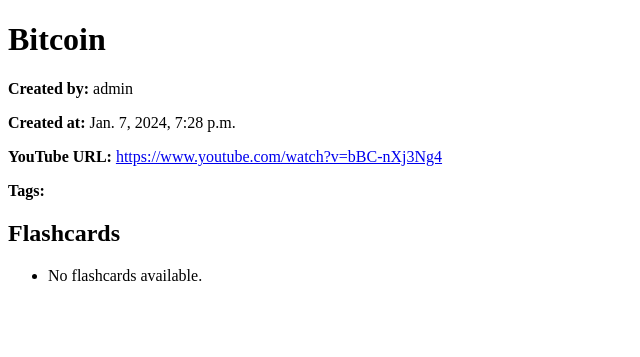
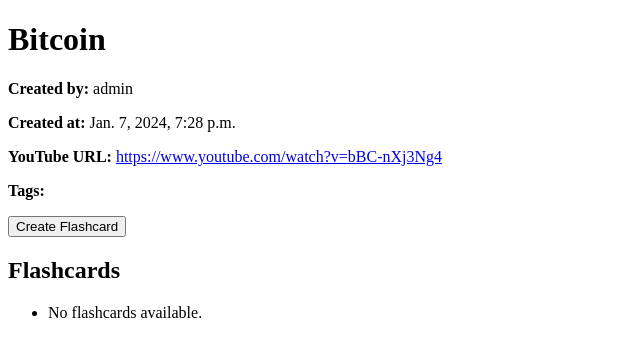
Before and after one commit to AndresMoreta20/django_vue, a Django app: page /lecturespaces/lecturespace/2/ in a window 1280 px wide. Shown: the top 357 px of the page, without its empty margins (0-640 px from the left). Run offline with Django 5.2, Linux system fonts and the light colour scheme; data comes from the database, SQL or seed files in the repository; both versions use the stored data as it was after the commit.

Commit message:
GPT completed

```diff
--- a/mvcproject/lecturespaces/templates/lecturespaces/lecturespace_detail.html
+++ b/mvcproject/lecturespaces/templates/lecturespaces/lecturespace_detail.html
@@ -16,7 +16,10 @@
             {% if not forloop.last %}, {% endif %}
         {% endfor %}
     </p>
-
+    <form action="{% url 'create_flashcard' lecturespace.id %}" method="post">
+        {% csrf_token %}
+        <button type="submit">Create Flashcard</button>
+    </form>
     <h2>Flashcards</h2>
     <ul>
         {% for flashcard in lecturespace.flashcards.all %}
--- a/mvcproject/lecturespaces/urls.py
+++ b/mvcproject/lecturespaces/urls.py
@@ -1,6 +1,7 @@
 from django.urls import path
 from . import views
 from django.contrib.auth import views as auth_views
+from .views import create_and_save_flashcard, create_flashcard
 
 urlpatterns = [
     path('', views.home, name='home'),
@@ -8,6 +9,7 @@ urlpatterns = [
     path('create/', views.create_lecturespace, name='create_lecturespace'),
     path('explore/', views.explore_lecturespaces, name='explore_lecturespaces'),
     path('lecturespace/<int:lecturespace_id>/', views.lecturespace_detail, name='lecturespace_detail'),
+    path('lecturespace/<int:lecturespace_id>/create_flashcard/', create_and_save_flashcard, name='create_flashcard'),
    # path('login/', auth_views.LoginView.as_view(template_name='login.html'), name='login'),
     #path('logout/', auth_views.LogoutView.as_view(next_page='login'), name='logout'),
 
--- a/mvcproject/lecturespaces/views.py
+++ b/mvcproject/lecturespaces/views.py
@@ -1,5 +1,7 @@
+import os
+from django.http import HttpResponseRedirect
 from django.shortcuts import render
-from .models import UserSavedLecturespace, UserSavedFlashcard, Lecturespace
+from .models import Flashcard, Tag, UserSavedLecturespace, UserSavedFlashcard, Lecturespace
 from .forms import LecturespaceForm
 from django.shortcuts import render, get_object_or_404
 from django.shortcuts import redirect
@@ -27,6 +29,90 @@ def user_dashboard(request):
     })
 
 
+@login_required
+def create_lecturespace(request):
+    if request.method == 'POST':
+        form = LecturespaceForm(request.POST)
+        if form.is_valid():
+            lecturespace = form.save(commit=False)
+            lecturespace.created_by = request.user
+
+            # Fetch YouTube video details
+            youtube_url = form.cleaned_data.get('youtube_url')
+            video_details = fetch_youtube_video_details(youtube_url)
+            if video_details:
+                lecturespace.title = video_details.get('title')
+                lecturespace.save()  # Save to generate ID for ManyToMany relation
+
+                # Create tags based on YouTube video details
+                for tag_name in video_details.get('tags', []):
+                    tag, created = Tag.objects.get_or_create(name=tag_name)
+                    lecturespace.tags.add(tag)
+
+                # Generate and save 5 flashcards using GPT
+                for _ in range(5):
+                    flashcard_title, flashcard_content = create_flashcard_from_title(lecturespace.title)
+                    if flashcard_title and flashcard_content:
+                        Flashcard.objects.create(
+                            lecturespace=lecturespace,
+                            title=flashcard_title,
+                            content=flashcard_content
+                        )
+
+            # Redirect to the lecturespace detail page
+            return redirect('lecturespace_detail', lecturespace_id=lecturespace.id)
+    else:
+        form = LecturespaceForm()
+
+    return render(request, 'lecturespaces/create_lecturespace.html', {'form': form})
+
+'''
+            for _ in range(5):
+                title, content = create_flashcard_based_on_availability(None, lecturespace.title)
+                if title and content:
+                    Flashcard.objects.create(lecturespace=lecturespace, title=title, content=content)
+
+            return redirect('lecturespace_detail', lecturespace_id=lecturespace.id)
+    else:
+        form = LecturespaceForm()
+
+    return render(request, 'lecturespaces/create_lecturespace.html', {'form': form})
+
+
+@login_required
+def create_lecturespace(request):
+    """
+    View for creating a new Lecturespace. Handles form submission and
+    fetches video details using the YouTube API.
+
+    :param request: The HTTP request object.
+    :return: The rendered response.
+    """
+    if request.method == 'POST':
+        form = LecturespaceForm(request.POST)
+        if form.is_valid():
+            lecturespace = form.save(commit=False)
+            lecturespace.created_by = request.user
+
+            # Fetch YouTube video details
+            youtube_url = form.cleaned_data.get('youtube_url')
+            video_details = fetch_youtube_video_details(youtube_url)
+            if video_details:
+                lecturespace.title = video_details.get('title')
+                # Add tags or other details if needed
+
+            lecturespace.save()
+
+            # Optional: Initiate flashcard generation process
+            # This can be done here or in a background task depending on your app's architecture
+
+            return redirect('lecturespace_detail', lecturespace_id=lecturespace.id)
+    else:
+        form = LecturespaceForm()
+
+    return render(request, 'lecturespaces/create_lecturespace.html', {'form': form})
+
+
 def create_lecturespace(request):
     if request.method == 'POST':
         form = LecturespaceForm(request.POST)
@@ -34,11 +120,12 @@ def create_lecturespace(request):
             lecturespace = form.save(commit=False)
             lecturespace.created_by = request.user
             lecturespace.save()
+
             return redirect('lecturespace_detail', lecturespace_id=lecturespace.id)
     else:
         form = LecturespaceForm()
     return render(request, 'lecturespaces/create_lecturespace.html', {'form': form})
-
+'''
 def explore_lecturespaces(request):
     lecturespaces = Lecturespace.objects.all()
     return render(request, 'lecturespaces/explore_lecturespaces.html', {'lecturespaces': lecturespaces})
@@ -95,8 +182,8 @@ def extract_random_sequence(script, sequence_length=10):
     return ' '.join(words[start_index:start_index + sequence_length])
 
 
-def make_openai_request(prompt, max_tokens):
-    openai.api_key = settings.GPT_API_KEY
+"""def make_openai_request(prompt, max_tokens):
+    openai.api_key = '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'
 
     try:
         response = openai.Completion.create(
@@ -110,7 +197,25 @@ def make_openai_request(prompt, max_tokens):
         return response.choices[0].text.strip()
     except Exception as e:
         print(f"An error occurred: {e}")
-        return None
+        return None"""
+
+
+def make_openai_request(prompt, max_tokens):
+   client = openai.OpenAI(api_key='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')
+
+   try:
+       chat_completion = client.chat.completions.create(
+           messages=[
+               {"role": "system", "content": "You are a helpful assistant."},
+               {"role": "user", "content": prompt}
+           ],
+           model="gpt-3.5-turbo",
+           max_tokens=max_tokens
+       )
+       return chat_completion.choices[0].message.content.strip()
+   except Exception as e:
+       print(f"An error occurred: {e}")
+       return None
 
 def create_flashcard_from_sequence(sequence):
     prompt = f"Create a concise flashcard with a title (up to 5 words) and content (up to 10 words) based on the following information:\n\n{sequence}"
@@ -127,10 +232,27 @@ def create_flashcard_from_sequence(sequence):
             print("Unexpected response format from OpenAI API.")
     return None, None
 
+'''
 def create_flashcard_from_title(title):
     prompt = f"Create a detailed and informative flashcard based on the following video title: {title}"
     content = make_openai_request(prompt, 150)
     return title, content
+
+'''
+def create_flashcard_from_title(title):
+    prompt = f"Create a flashcard with a concise title (up to 5 words max) and detailed content (up to 10 words max) based on the following youtube video: {title}. The title could be a Question or some text that reference a concept. The content is the explanation of this concept or answer to the question. Be direct and focus on the content, do not add informative text"
+    response_text = make_openai_request(prompt, 100)
+    if response_text:
+        # Split the response text to separate the title and content
+        parts = response_text.split("\n")
+        if len(parts) >= 2:
+            flashcard_title = parts[0].replace("Title:", "").strip().split()[:5]
+            flashcard_content = parts[1].replace("Content:", "").strip().split()[:50]
+            return ' '.join(flashcard_title), ' '.join(flashcard_content)
+        else:
+            print("Unexpected response format from OpenAI API.")
+    return None, None
+
 
 def create_flashcard_based_on_availability(script, video_title):
     if script:
@@ -143,38 +265,7 @@ def create_flashcard_based_on_availability(script, video_title):
 def home(request):
     return render(request, 'lecturespaces/home.html')
 
-@login_required
-def create_lecturespace(request):
-    """
-    View for creating a new Lecturespace. Handles form submission and
-    fetches video details using the YouTube API.
 
-    :param request: The HTTP request object.
-    :return: The rendered response.
-    """
-    if request.method == 'POST':
-        form = LecturespaceForm(request.POST)
-        if form.is_valid():
-            lecturespace = form.save(commit=False)
-            lecturespace.created_by = request.user
-
-            # Fetch YouTube video details
-            youtube_url = form.cleaned_data.get('youtube_url')
-            video_details = fetch_youtube_video_details(youtube_url)
-            if video_details:
-                lecturespace.title = video_details.get('title')
-                # Add tags or other details if needed
-
-            lecturespace.save()
-
-            # Optional: Initiate flashcard generation process
-            # This can be done here or in a background task depending on your app's architecture
-
-            return redirect('lecturespace_detail', lecturespace_id=lecturespace.id)
-    else:
-        form = LecturespaceForm()
-
-    return render(request, 'lecturespaces/create_lecturespace.html', {'form': form})
 
 def login(request):
     if request.method == 'POST':
@@ -201,3 +292,75 @@ def signup(request):
     else:
         form = UserCreationForm()
     return render(request, 'registration/signup.html', {'form': form})
+
+@login_required
+def create_flashcard(request, lecturespace_id):
+    lecturespace = get_object_or_404(Lecturespace, id=lecturespace_id)
+
+    if request.method == 'POST':
+        flashcard_title, flashcard_content = create_flashcard_from_title(lecturespace.title)
+        if flashcard_title and flashcard_content:
+            flashcard = Flashcard.objects.create(
+                lecturespace=lecturespace,
+                title=flashcard_title,
+                content=flashcard_content
+            )
+            print(f"Flashcard created successfully.")
+            print("Title:", flashcard.title)
+            print("Content:", flashcard.content)
+
+    return HttpResponseRedirect(request.META.get('HTTP_REFERER', 'redirect_if_referer_not_found'))
+
+@login_required
+def create_and_save_flashcard(request, lecturespace_id):
+    if request.method == 'POST':
+         # Replace with your actual OpenAI API key
+        client = openai.OpenAI(api_key='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' )
+        try:
+            lecturespace = get_object_or_404(Lecturespace, id=lecturespace_id)
+            prompt = f"Create a flashcard with a concise title (up to 5 words max) and detailed content (up to 10 words max) based on the following youtube video:  {lecturespace.title}. The title could be a Question or some text that reference a concept. The content is the explanation of this concept or answer to the question. Be direct and focus on the content, do not add informative text. The format must be this: Title: [title] Content: [content]"
+            #prompt = f"Create a flashcard with a concise title and detailed content based on the following YouTube video: {lecturespace.title}."
+            chat_completion = client.chat.completions.create(
+            messages=[
+                {"role": "system", "content": "You are a helpful assistant."},
+                {"role": "user", "content": prompt}
+            ],
+            model="gpt-3.5-turbo",
+            max_tokens=100
+            )
+            response_text = chat_completion.choices[0].message.content.strip()
+
+            if response_text:
+                # Split the response by lines
+                lines = response_text.split("\n")
+
+                # Initialize variables for the flashcard title and content
+                flashcard_title = ""
+                flashcard_content = ""
+
+                # Loop through the lines to find and extract Title and Content
+                for line in lines:
+                    if line.startswith("Title:"):
+                        flashcard_title = line.replace("Title:", "").strip()
+                    elif line.startswith("Content:"):
+                        flashcard_content = line.replace("Content:", "").strip()
+
+                # Check if both title and content were found
+                if flashcard_title and flashcard_content:
+                    # Create the flashcard
+                    Flashcard.objects.create(
+                        lecturespace=lecturespace,
+                        title=flashcard_title,
+                        content=flashcard_content
+                    )
+                    print("Flashcard created successfully.")
+                else:
+                    print("Error: Title and Content not found in the response text.")
+            else:
+                print("Error: Response text is empty.")
+
+        except Exception as e:
+            print(f"An error occurred: {e}")
+
+    # Redirect back to the referring page
+    return HttpResponseRedirect(request.META.get('HTTP_REFERER', 'redirect_if_referer_not_found'))
--- a/mvcproject/mvcproject/settings.py
+++ b/mvcproject/mvcproject/settings.py
@@ -16,7 +16,11 @@ import os
 # Build paths inside the project like this: BASE_DIR / 'subdir'.
 BASE_DIR = Path(__file__).resolve().parent.parent
 
+from dotenv import load_dotenv
+load_dotenv()
 
+# Now you can get the variable
+OPENAI_API_KEY = os.getenv('OPENAI_API_KEY')
 # Quick-start development settings - unsuitable for production
 # See https://docs.djangoproject.com/en/5.0/howto/deployment/checklist/
 
```
Also changed, not shown: mvcproject/db.sqlite3, 2 other files.
